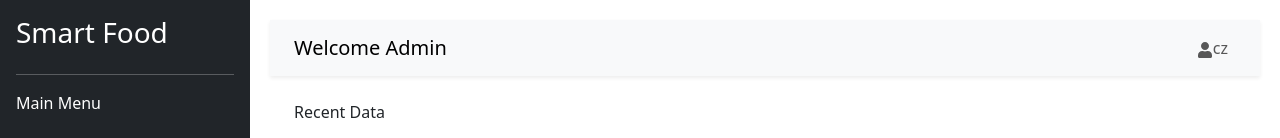
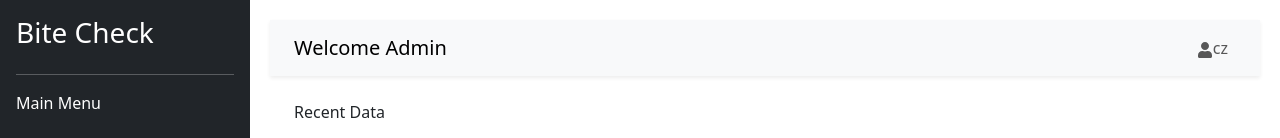
Before and after one commit to bansil20/BiteCheck, a React (Create React App) app in the folder frontend/: page /dashboard in a window 1280 px wide. Shown: the top 138 px of the page. Built offline with nearby package versions, Linux system fonts and the light colour scheme.

Commit message:
Bite Check

```diff
--- a/frontend/src/components/slidebarfolder/SlideBar.jsx
+++ b/frontend/src/components/slidebarfolder/SlideBar.jsx
@@ -9,7 +9,7 @@ function SlideBar(){
         <>
              {/* Sidebar */}
                 <div className="sidebar bg-dark text-white p-3">
-                    <h3 className="mb-4">Smart Food</h3>
+                    <h3 className="mb-4">Bite Check</h3>
                     <hr style={{backgroundColor: "white"}} />
                     <p>Main Menu</p>
                     <Nav className="flex-column">
```
